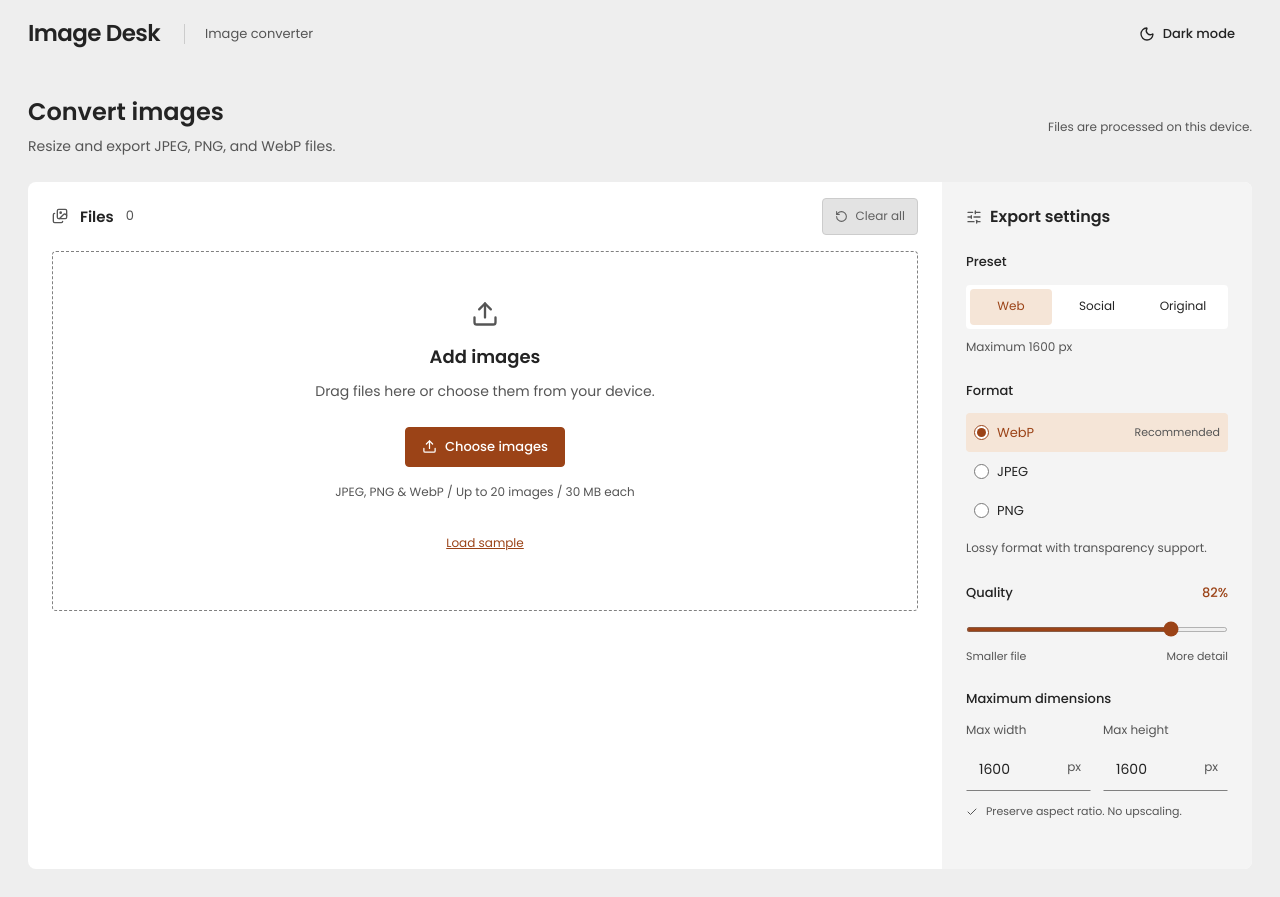
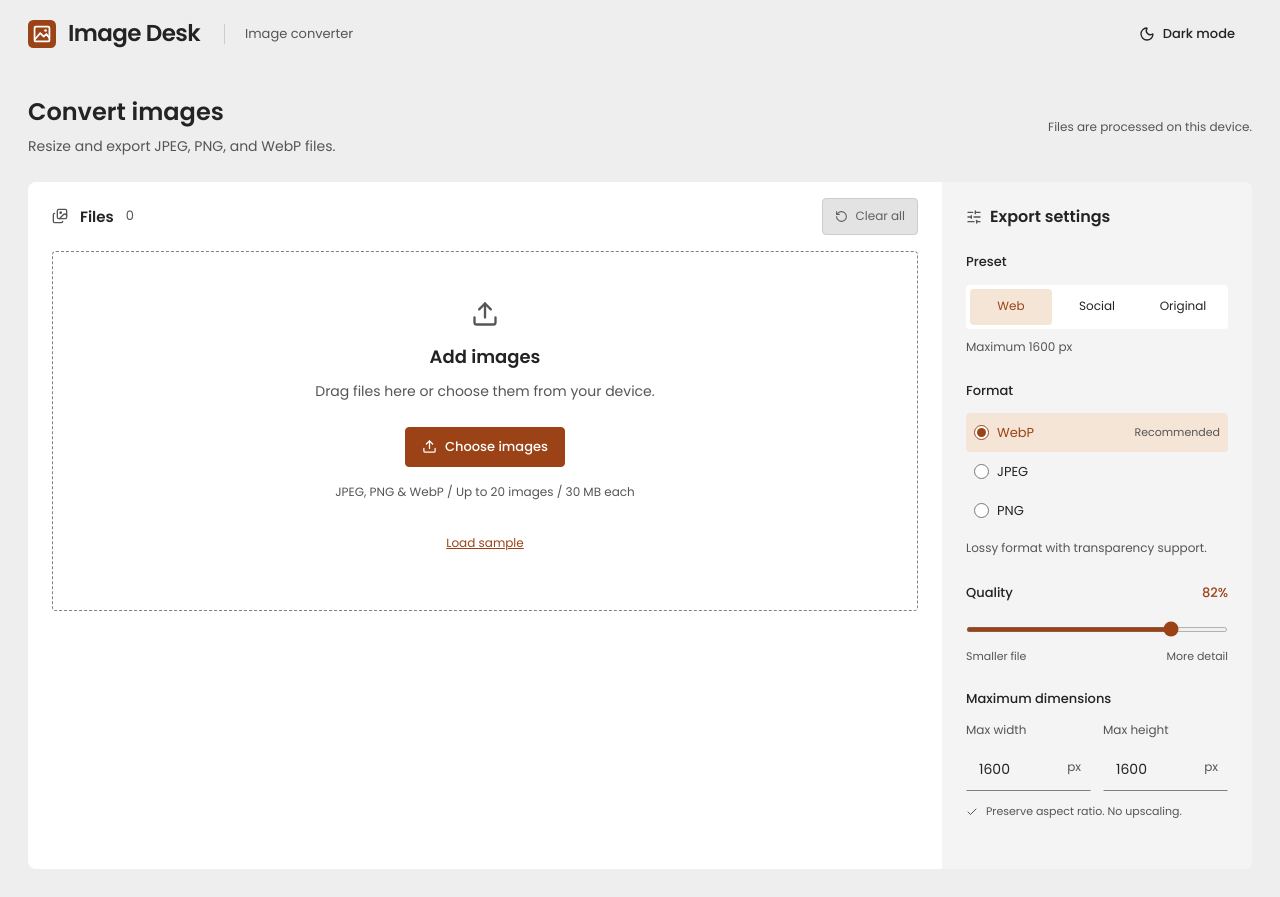
Before and after one commit to jpndmatos/image-desk, a React (Vite) app: page / in a window 1280 px wide. Built offline with nearby package versions, Linux system fonts and the light colour scheme.

Commit message:
Add simple app icons and simplify README

```diff
--- a/index.html
+++ b/index.html
@@ -5,7 +5,7 @@
     <meta name="viewport" content="width=device-width, initial-scale=1" />
     <meta name="description" content="Batch image converter and resizer" />
     <meta name="theme-color" content="#f7f8f4" />
-    <link rel="icon" type="image/svg+xml" href="/favicon.svg" />
+    <link rel="icon" type="image/svg+xml" href="/favicon.svg?v=2" />
     <title>Image Desk | Batch image converter and resizer</title>
     <script>
       try {
--- a/src/App.tsx
+++ b/src/App.tsx
@@ -239,6 +239,14 @@ export default function App() {
       </a>
       <header className="topbar">
         <a className="brand" href="./">
+          <img
+            className="app-icon"
+            src={import.meta.env.BASE_URL + 'favicon.svg?v=2'}
+            width="28"
+            height="28"
+            alt=""
+            aria-hidden="true"
+          />
           Image Desk
         </a>
         <span className="header-purpose">Image converter</span>
--- a/src/style.css
+++ b/src/style.css
@@ -883,3 +883,14 @@ main {
     min-height: 44px;
   }
 }
+
+.brand {
+  display: inline-flex;
+  align-items: center;
+  gap: 12px;
+}
+.app-icon {
+  width: 28px;
+  height: 28px;
+  flex-shrink: 0;
+}
```
Also changed, not shown: public/favicon.svg, 1 other file (tests, documents, lock files or other folders).
